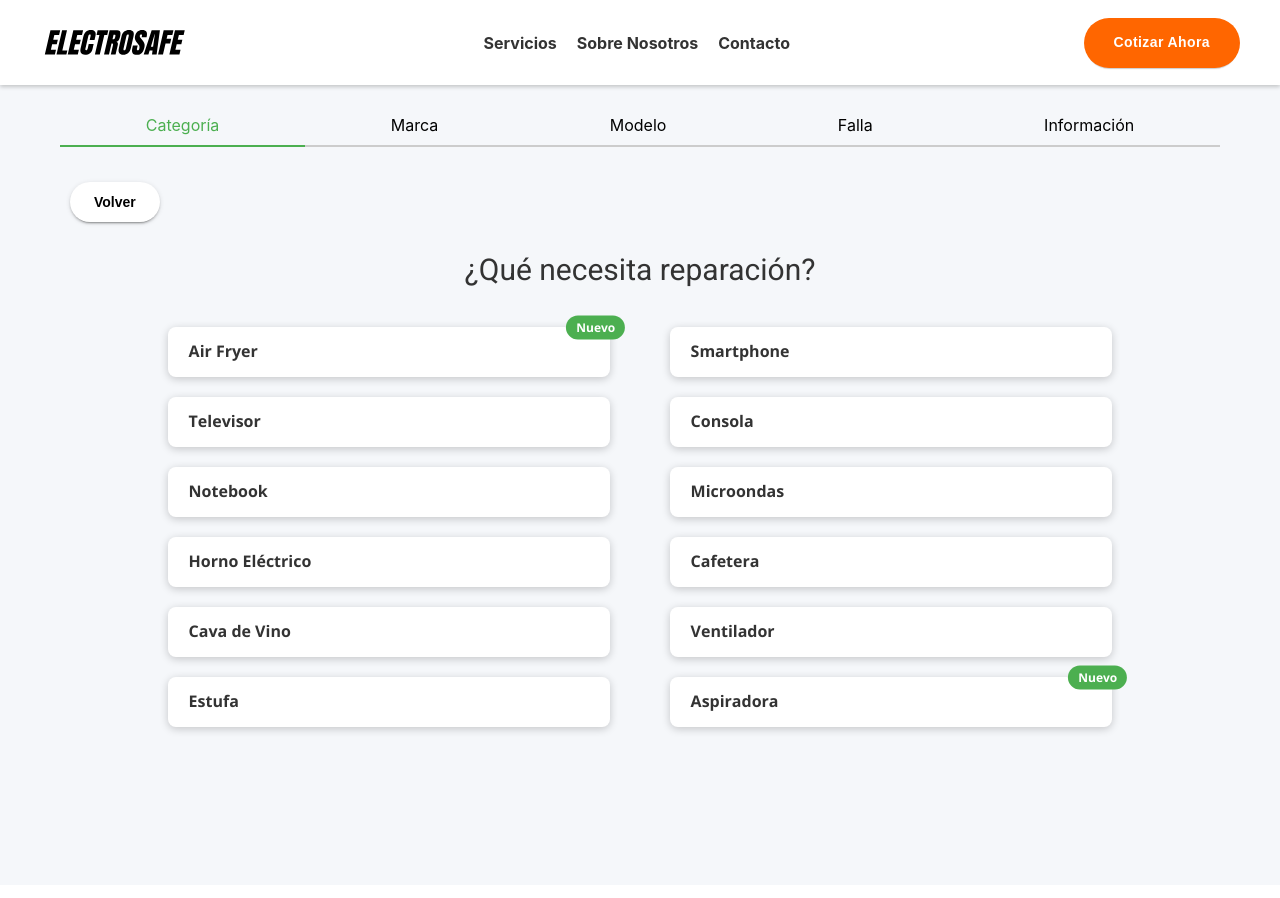
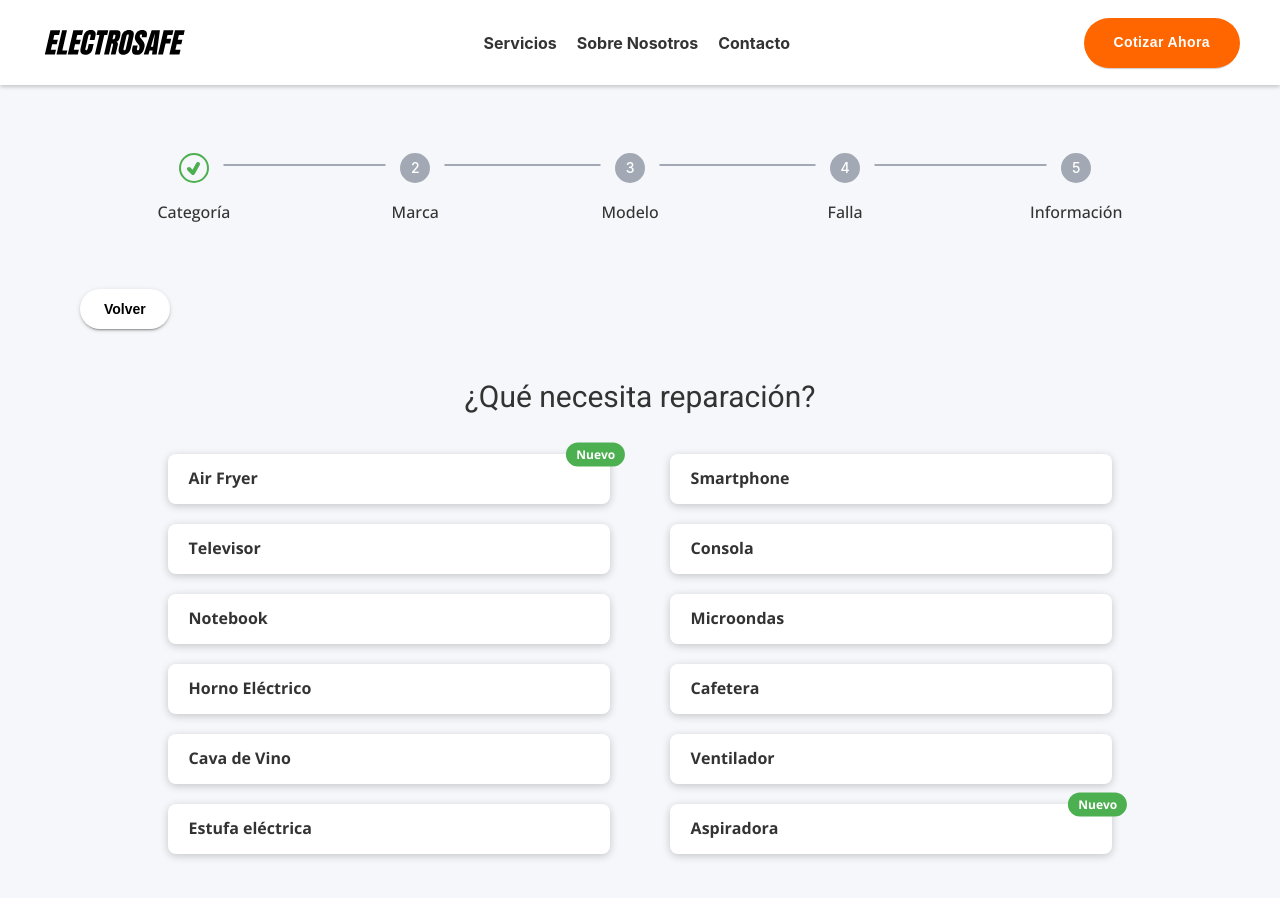
Before and after one commit to manuel-25/ElectroFix, a React (Create React App) app in the folder frontend/: page /reparacion-electrodomesticos in a window 1280 px wide. Shown: the top 898 px of the page. Built offline with nearby package versions, Linux system fonts and the light colour scheme.

Commit message:
Progress bar reworked

```diff
--- a/frontend/src/components/ProgressBar/ProgressBar.css
+++ b/frontend/src/components/ProgressBar/ProgressBar.css
@@ -1,56 +1,163 @@
-.hide {
-  visibility: hidden;
-  opacity: 0;
-}
-
-.none {
-  display: none !important;
-}
-
+/* Contenedor principal de la barra de progreso */
 .progress-container {
   display: flex;
   flex-direction: column;
+  align-items: center;
+  margin: 20px;
 }
 
+/* Barra de progreso */
 .progress-bar {
   display: flex;
   justify-content: space-between;
-  margin-bottom: 5px;
+  align-items: center;
+  width: 100%;
+  margin-bottom: 20px;
+  position: relative;
+  flex-wrap: nowrap; /* Asegura que la barra se mantenga en una línea */
+  overflow-x: auto; /* Añadido para permitir desplazamiento horizontal si es necesario */
 }
 
+/* Paso individual de la barra de progreso */
 .progress-step {
+  display: flex;
+  flex-direction: column;
+  align-items: center;
   position: relative;
-  padding: 10px;
+  color: var(--gray-color);
+  font-weight: 500;
+  font-size: 14px;
   flex-grow: 1;
-  text-align: center;
+  margin-top: 15px;
+  padding-bottom: 15px;
 }
 
-.progress-step::before {
-  content: '';
+/* Línea de conexión entre los pasos */
+.progress-step .connector-line {
+  display: block;
+  width: 100%;
+  height: 2px;
+  background-color: var(--intermediate-grey-color);
   position: absolute;
-  top: 0;
+  top: 24%;
   left: 0;
-  width: 0;
-  height: 100%;
-  border-bottom: 2px solid var(--green-color);
-  transition: width 0.5s ease-in-out;
+  z-index: 1;
 }
 
+/* Estilo para la primera línea de conexión (paso inicial) */
+.progress-step:first-child .connector-line {
+  width: 50%;
+  left: 50%;
+}
+
+/* Modificación del color de la línea de conexión del primer paso cuando está "current" */
+.progress-bar .progress-step:first-child.current .connector-line {
+  background-color: var(--intermediate-grey-color);
+}
+
+/* Línea de conexión del último paso */
+.progress-step:last-child .connector-line {
+  width: 50%;
+  left: 0;
+}
+
+/* Estilo de los pasos completados */
 .progress-step.completed {
   color: var(--green-color);
 }
 
-.progress-step.completed::before {
-  width: 100%;
+/* Línea de conexión de los pasos completados */
+.progress-step.completed .connector-line {
+  background-color: var(--green-color);
 }
 
-/* Buttons */
+/* Estilo de la línea de conexión del paso "current" */
+.progress-step.current .connector-line {
+  background-color: var(--green-color);
+  height: 2px;
+  transition: background-color 0.3s, height 0.3s;
+}
+
+/* Ajuste de la línea de conexión para el primer paso cuando está "current" */
+.progress-step:first-child.current .connector-line {
+  left: 50%;
+  width: 50%;
+}
+
+/* Ajuste de la línea de conexión del paso "current" */
+.progress-step.current .connector-line {
+  width: 50%;
+  left: 0;
+}
+
+/* Línea adicional que aparece sobre la línea de conexión en el paso "current" */
+.progress-step.current .connector-line::after {
+  content: "";
+  position: absolute;
+  top: 0;
+  left: 80%;
+  width: 200%;
+  height: 2px;
+  background-color: var(--intermediate-grey-color);
+}
+
+/* Eliminación de la línea adicional en el último paso */
+.progress-step:last-child .connector-line::after {
+  width: 0;
+}
+
+/* Estilo del icono del paso "current" */
+.progress-step.current .step-icon {
+  background-color: transparent;
+  border: 2px solid var(--green-color);
+  color: var(--green-color);
+}
+
+/* Contenedor del icono del paso */
+.step-container {
+  display: flex;
+  justify-content: center;
+  align-items: center;
+  width: 60px;
+  height: 60px;
+  background-color: var(--background-color);
+  border-radius: 50%;
+  color: var(--white-color);
+  position: relative;
+  z-index: 2;
+}
+
+/* Estilo inicial del icono del paso */
+.step-icon {
+  display: flex;
+  align-items: center;
+  justify-content: center;
+  width: 30px;
+  height: 30px;
+  background-color: var(--intermediate-grey-color);
+  color: var(--white-color);
+  border-radius: 50%;
+  position: relative;
+  z-index: 49;
+  margin-bottom: 5px;
+  border: 2px solid var(--intermediate-grey-color);
+}
+
+/* Estilo del icono cuando el paso está completado */
+.completed .step-icon {
+  background-color: var(--green-color);
+  border: 2px solid var(--green-color);
+  color: var(--white-color);
+}
+
+/* Contenedor del botón de retroceso */
 .back-container {
   width: 100%;
   display: flex;
   margin: 30px 10px 10px;
 }
 
+/* Estilo del botón de retroceso */
 .back-container button {
   position: relative;
   overflow: hidden;
@@ -71,10 +178,12 @@
   box-shadow: rgba(0, 0, 0, 0.2) 0px 3px 1px -2px, rgba(0, 0, 0, 0.14) 0px 2px 2px 0px, rgba(0, 0, 0, 0.12) 0px 1px 5px 0px;
 }
 
+/* Estilo del botón de retroceso al pasar el cursor */
 .back-container button:hover {
   box-shadow: rgba(0, 0, 0, 0.3) 0px 6px 8px -5px, rgba(0, 0, 0, 0.22) 0px 8px 12px 2px;
 }
 
+/* Estilo de la animación "ripple" para el botón de retroceso */
 .back-container button span {
   position: absolute;
   border-radius: 50%;
@@ -83,37 +192,13 @@
   animation: ripple 0.6s linear;
 }
 
+/* Estilo del botón de retroceso en el estado por defecto */
 .back-button {
   background-color: var(--white-color);
   border-radius: 30px;
 }
 
-@keyframes ripple {
-  from {
-    width: 0;
-    height: 0;
-    opacity: 1;
-  }
-  to {
-    width: 300%;
-    height: 300%;
-    opacity: 0;
-  }
-}
-
-@media screen and (max-width: 650px) {
-  .progress-bar {
-    display: flex;
-    flex-wrap: wrap;
-  }
-
-  .progress-step {
-    font-size: 14px;
-    padding: 5px;
-  }
-}
-
-
+/* Estilo del botón siguiente */
 .next-button button {
   overflow: hidden;
   display: flex;
@@ -143,6 +228,24 @@
   background-color: grey;
 }
 
+
+/* Animación "ripple" para el botón siguiente */
+@keyframes ripple {
+  from {
+    width: 0;
+    height: 0;
+    opacity: 1;
+  }
+  to {
+    width: 300%;
+    height: 300%;
+    opacity: 0;
+  }
+}
+
+/* Estilos responsivos */
+
+/* Pantallas medianas (650px a 900px) */
 @media screen and (max-width: 900px) {
   .next-button {
     position: fixed;
@@ -158,4 +261,63 @@
   .next-button button {
     margin: 0 auto;
   }
+
+  .progress-container {
+    margin: 10px;
+  }
+
+  .progress-step .connector-line {
+    top: 27%;
+  }
+
+  .back-container {
+    margin: 10px;
+  }
 }
+
+/* Pantallas pequeñas (máximo 650px) */
+@media screen and (max-width: 650px) {
+  /* Ajustes para pantallas pequeñas */
+  .progress-bar {
+    flex-wrap: nowrap; /* Asegura que la barra se mantenga en una sola línea */
+  }
+
+  .progress-step {
+    font-size: 12px; /* Reducción del tamaño de la fuente */
+    padding: 5px; /* Ajuste de los márgenes */
+    margin-top: 10px; /* Menor espacio superior */
+  }
+
+  .step-container {
+    width: 50px;
+    height: 50px;
+  }
+
+  .step-icon {
+    width: 25px;
+    height: 25px;
+    font-size: 10px;
+  }
+
+  /* Ajuste de la barra de progreso */
+  .progress-container {
+    margin: 10px;
+  }
+
+  .progress-step .connector-line {
+    top: 34%;
+  }
+
+  .progress-step p {
+    font-size: 12px;
+  }
+
+  .next-button button {
+    width: 100%;
+    font-size: 14px;
+  }
+
+  .back-container {
+    margin: 10px;
+  }
+}
--- a/frontend/src/components/ProgressBar/ProgressBar.jsx
+++ b/frontend/src/components/ProgressBar/ProgressBar.jsx
@@ -1,47 +1,56 @@
-import React from 'react'
-import './ProgressBar.css'
+import React from 'react';
+import './ProgressBar.css';
+import { TiTick } from 'react-icons/ti';
 
 const ProgressBar = ({ step, handlePrevStep }) => {
+  const steps = ["Categoría", "Marca", "Modelo", "Falla", "Información"];
+
   const createRipple = (event) => {
-    const button = event.currentTarget
-    const rect = button.getBoundingClientRect()
-    const x = event.clientX - rect.left
-    const y = event.clientY - rect.top
+    const button = event.currentTarget;
+    const rect = button.getBoundingClientRect();
+    const x = event.clientX - rect.left;
+    const y = event.clientY - rect.top;
 
-    const ripple = document.createElement("span")
-    ripple.style.left = `${x}px`
-    ripple.style.top = `${y}px`
+    const ripple = document.createElement("span");
+    ripple.style.left = `${x}px`;
+    ripple.style.top = `${y}px`;
 
-    button.appendChild(ripple)
+    button.appendChild(ripple);
 
     setTimeout(() => {
-      ripple.remove()
-    }, 600) // Duración de la animación en ms (debe coincidir con la duración en CSS)
-  }
+      ripple.remove();
+    }, 600);
+  };
 
   const handleBackClick = (e) => {
-    createRipple(e)
+    createRipple(e);
     if (step === 1) {
-      window.history.back()
+      window.history.back();
     } else {
-      handlePrevStep()
+      handlePrevStep();
     }
-  }
+  };
 
   return (
     <div className={`progress-container ${step >= 6 ? 'none' : ''}`}>
       <div className="progress-bar">
-        <div className={`progress-step ${step >= 1 ? 'completed' : ''}`}>Categoría</div>
-        <div className={`progress-step ${step >= 2 ? 'completed' : ''}`}>Marca</div>
-        <div className={`progress-step ${step >= 3 ? 'completed' : ''}`}>Modelo</div>
-        <div className={`progress-step ${step >= 4 ? 'completed' : ''}`}>Falla</div>
-        <div className={`progress-step ${step >= 5 ? 'completed' : ''}`}>Información</div>
+        {steps.map((stepName, index) => (
+          <div key={index} className={`progress-step ${step > index ? 'completed' : ''} ${step === index + 1 ? 'current' : ''}`}>
+            <div className="step-container">
+              <div className="step-icon">
+                {step > index ? <TiTick size={24} /> : index + 1}
+              </div>
+            </div>
+            <div className={`connector-line ${step > index ? 'completed' : ''}`} />
+            <p>{stepName}</p>
+          </div>
+        ))}
       </div>
       <div className={`back-container ${step >= 6 ? 'hide' : ''}`}>
         <button className="back-button" onClick={handleBackClick}>Volver</button>
       </div>
     </div>
-  )
-}
+  );
+};
 
-export default ProgressBar
+export default ProgressBar;
--- a/frontend/src/components/Services/Services.css
+++ b/frontend/src/components/Services/Services.css
@@ -4,17 +4,3 @@
   margin: 0 auto;
   padding: 20px;
 }
-
-  /* Estilos para la barra de progreso */
-.progress-bar {
-  display: flex;
-  justify-content: space-between;
-  margin-bottom: 20px;
-}
-
-.progress-step {
-  padding: 10px;
-  border-bottom: 2px solid #ccc;
-  flex-grow: 1;
-  text-align: center;
-}
--- a/frontend/src/root.css
+++ b/frontend/src/root.css
@@ -9,6 +9,7 @@
     --secondary-color-hover: #002147; /* Azul Oscuro más intenso para :hover */
 
     --text-color: #333333; /* Gris Oscuro para texto */
+    --intermediate-grey-color: #a3a9b4;
     --grey-color: #70757A;
     --text-color-light: #F2F2F2; /* Gris Claro para fondos o textos sobre fondos oscuros */
     --hover-color-light: #f1efef;
--- a/frontend/src/utils/productsData.jsx
+++ b/frontend/src/utils/productsData.jsx
@@ -9,7 +9,7 @@ export const products = [
     { id: 8, name: 'Cafetera' },
     { id: 14, name: 'Cava de Vino' },
     { id: 15, name: 'Ventilador' },
-    { id: 16, name: 'Estufa' },
+    { id: 16, name: 'Estufa eléctrica' },
     { id: 17, name: 'Aspiradora' },
 ]
 
@@ -253,7 +253,7 @@ export const detailedBrandsByCategory = {
         }
     },
     16: {
-        name: 'Estufa',
+        name: 'Estufa eléctrica',
         brands: {
             'Dyson': ['AM09 Hot + Cool', 'AM09 Hot + Cool'],
             'DeLonghi': [],
@@ -291,13 +291,13 @@ export const detailedBrandsByCategory = {
 
 export const categories = [
     'Air Fryer', 'Smartphone', 'Consola', 'Televisor', 'Horno Eléctrico', 'Cafetera',
-    'Notebook', 'Cava de Vino', 'Ventilador', 'Estufa', 'Microondas', 'Aspiradora'
+    'Notebook', 'Cava de Vino', 'Ventilador', 'Estufa eléctrica', 'Microondas', 'Aspiradora'
 ]
 
 export const faultsByCategory = {
     1: ['No enciende', 'No calienta', 'Cocción desigual', 'Ruidos extraños', 'Salen chispas', 'Humo', 'Olor a quemado', 'La pantalla no funciona', 'El temporizador no funciona', 'Se apaga sola', 'Fugas de aceite', 'Mantenimiento / Limpieza', 'Otra'],
     2: ['No enciende', 'No inicia sistema', 'Pantalla rota / dañada', 'Falla pantalla táctil', 'Pantalla en negro / con líneas', 'No carga', 'Falla el audio', 'Problemas de batería', 'Problemas de software', 'Tapa trasera dañada', 'Otra'],
-    3: ['No enciende', 'No hay imagen', 'Sin sonido', 'Imagen distorsionada', 'Problemas con el control remoto', 'Problemas con las conexiones HDMI/AV', 'Otra'],
+    3: ['No enciende', 'No hay imagen', 'Sin sonido', 'Imagen distorsionada', 'Pantalla rota / golpeada', 'Problemas con el control remoto', 'Problemas con las conexiones HDMI/AV', 'Otra'],
     4: ['No enciende', 'Errores de sistema', 'No lee discos', 'Problemas con los joystick', 'Pantalla en negro', 'Sobrecalentamiento', 'Se congela', 'Falla de almacenamiento', 'Mantenimiento / Limpieza', 'Otra'],
     5: ['No enciende', 'No inicia sistema operativo', 'Pantalla rota', 'Pantalla Azul', 'No carga / problema con el cargador', 'Falla del teclado', 'Bisagras dañadas / rotas', 'No hay imagen', 'Se sobrecalienta', 'Se apaga', 'Mantenimiento / limpieza', 'Virus', 'Olvidé la contraseña', 'Ingreso líquido / se mojó', 'Batería dura poco / no anda', 'Problemas de teclado', 'Otra'],
     6: ['No enciende', 'Enciende no calienta', 'Ruidos fuertes', 'Salen chispas', 'Problemas con el temporizador', 'Se apaga solo', 'Al inicio ruido fuerte','No gira el plato', 'Falla el teclado','Otra'],
```
Also changed, not shown: 1 other file (tests, documents, lock files or other folders).
